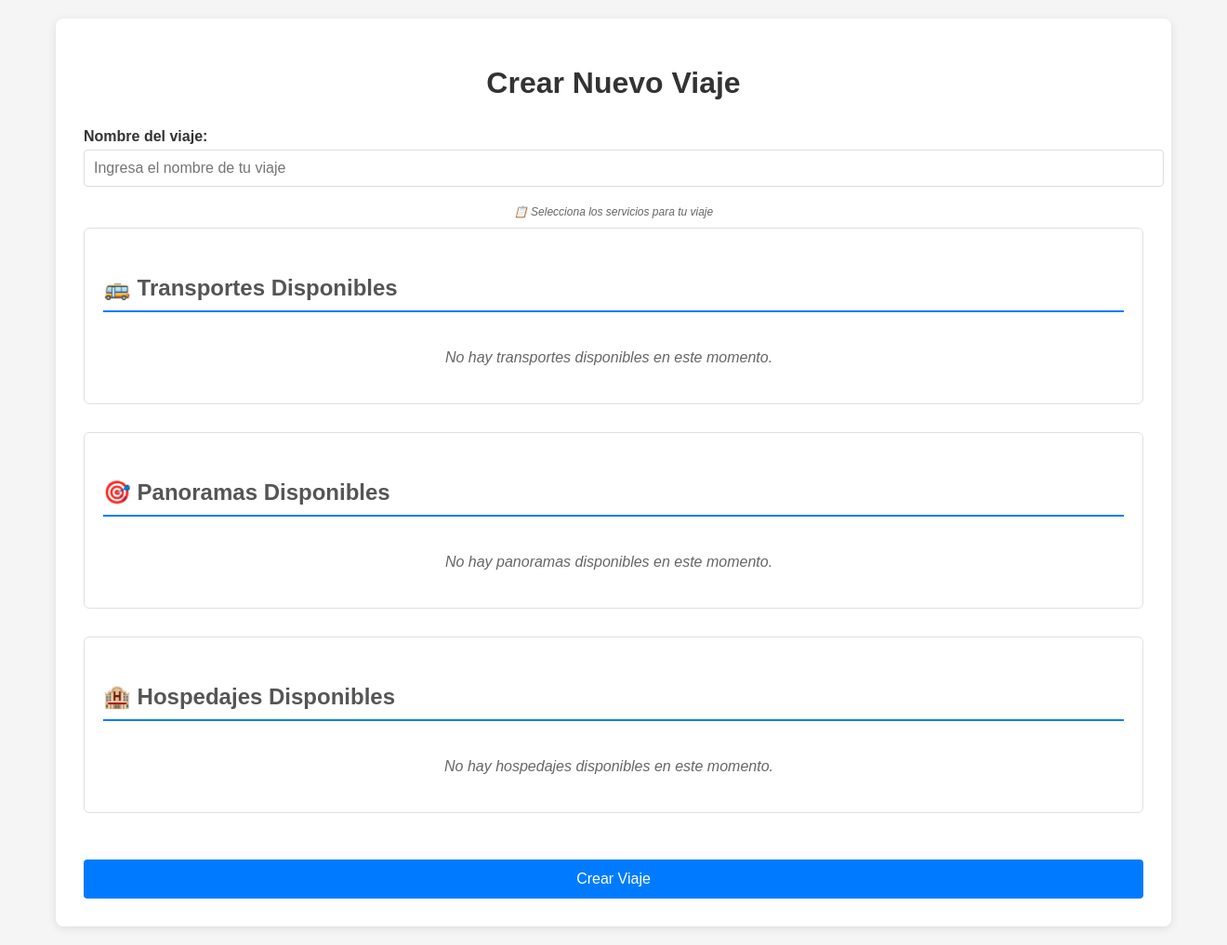
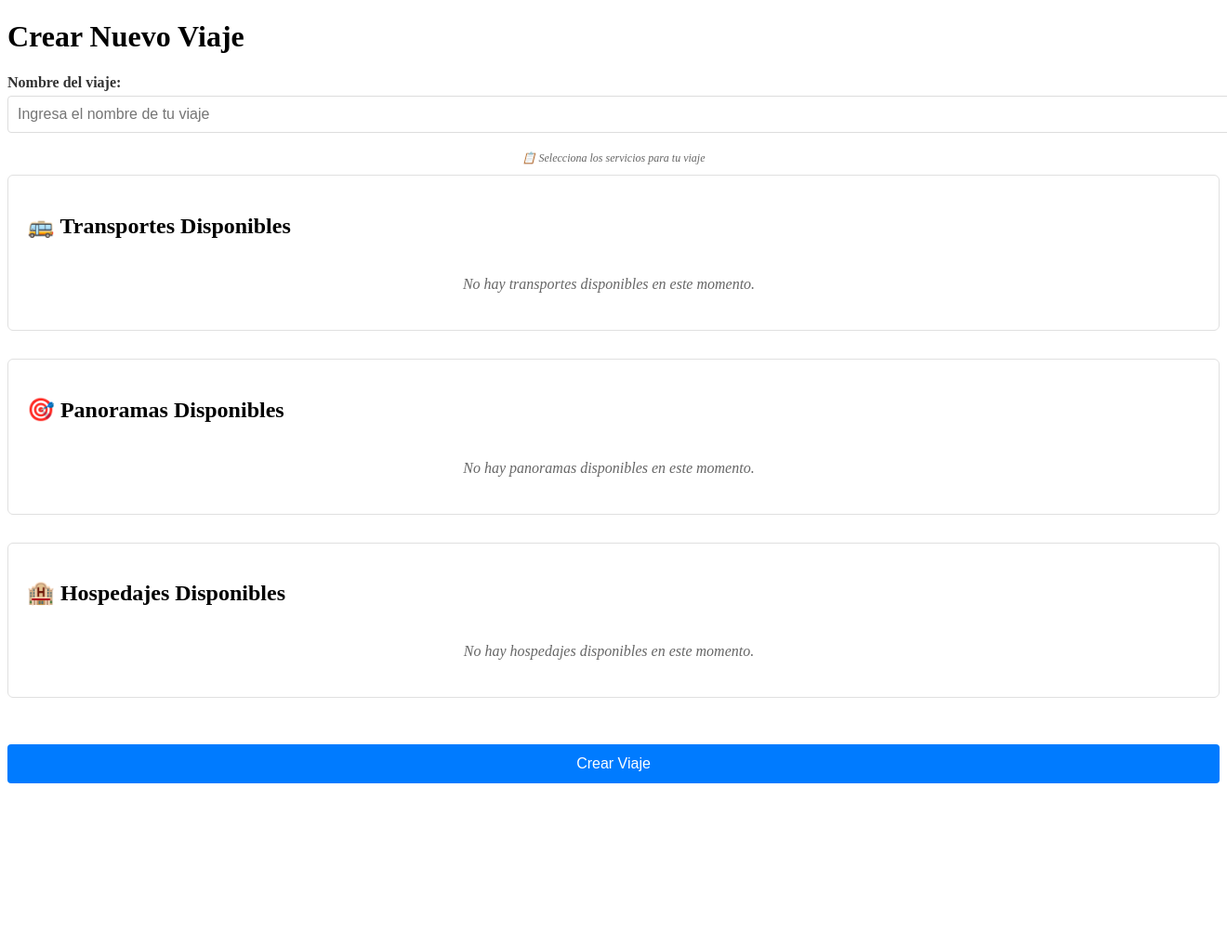
Before and after one commit to moizefala1/IIC2413-2025-1, a PHP site: page /crear_viaje.php in a window 1320 px wide; the page is wider, and only the part inside the window is pictured. Shown: that part at 93% size. After the commit the page ends 843 px from the top of that part, so only its background shows below. Run offline with PHP 8.4, Linux system fonts and the light colour scheme; the visitor is signed in with stand-in values (Sample User, id 1); data that the repository does not hold is empty; some libraries are stand-ins or nearby versions.

Commit message:
cambiar styles en crear viaje y terminar procesar viaje, vamos que se puede muchachos

```diff
--- a/E3/php/crear_viaje.php
+++ b/E3/php/crear_viaje.php
@@ -44,30 +44,6 @@ $db->commit();
     <meta charset="UTF-8">
     <title>Crear Viaje</title>
     <style>
-        body {
-            font-family: Arial, sans-serif;
-            max-width: 1200px;
-            margin: 0 auto;
-            padding: 20px;
-            background-color: #f5f5f5;
-        }
-        .container {
-            background-color: white;
-            padding: 30px;
-            border-radius: 8px;
-            box-shadow: 0 2px 10px rgba(0,0,0,0.1);
-        }
-        h1 {
-            color: #333;
-            text-align: center;
-            margin-bottom: 30px;
-        }
-        h2 {
-            color: #555;
-            border-bottom: 2px solid #007bff;
-            padding-bottom: 10px;
-            margin-top: 30px;
-        }
         .form-group {
             margin-bottom: 20px;
         }
@@ -93,14 +69,12 @@ $db->commit();
             background-color: white;
         }
 
-        /* Contenedor con scroll para cada sección */
         .section-content {
             max-height: 300px;
             overflow-y: auto;
             padding-right: 10px;
         }
 
-        /* Estilos para las barras de scroll de cada sección */
         .section-content::-webkit-scrollbar {
             width: 8px;
         }
@@ -119,7 +93,6 @@ $db->commit();
             background: #0056b3;
         }
 
-        /* Estilos específicos para cada tipo de sección */
         .transportes-content::-webkit-scrollbar-thumb {
             background: #28a745;
         }
@@ -192,7 +165,6 @@ $db->commit();
             padding: 20px;
         }
 
-        /* Indicador de scroll */
         .scroll-indicator {
             text-align: center;
             color: #666;
```
